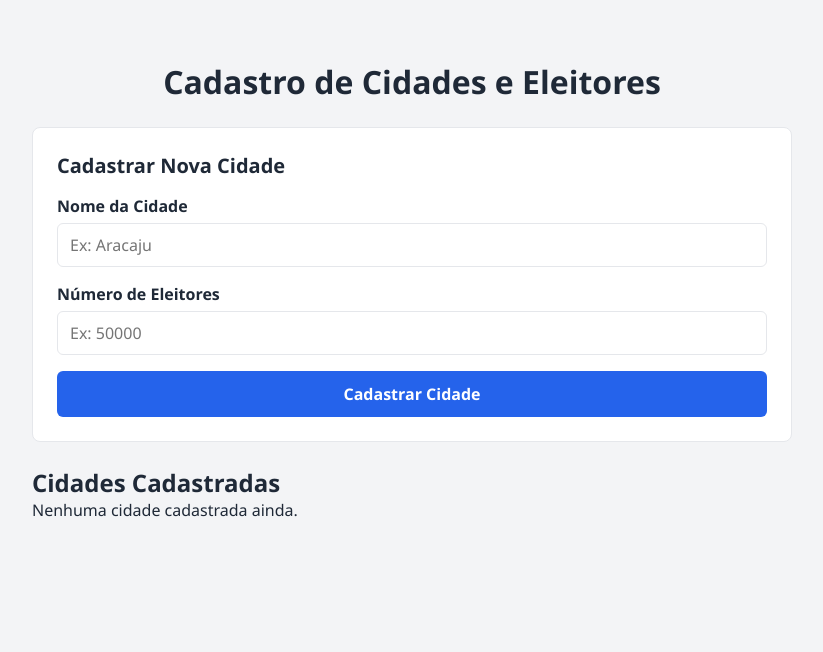
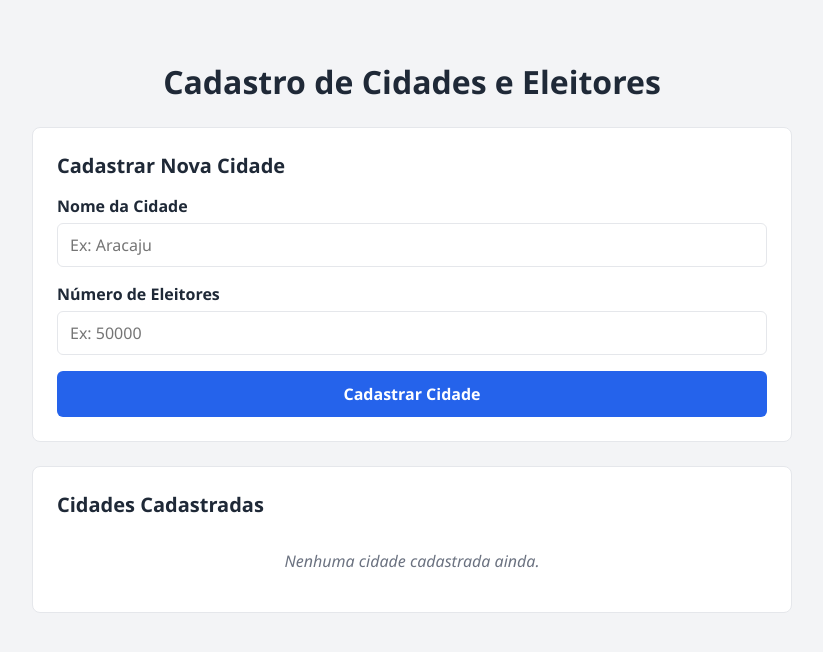
Before and after one commit to jonathasmborges-sudo/cidades-eleitores-angular, an Angular app: page / in a window 1280 px wide. Shown: the top 652 px of the page, without its empty margins (228-1051 px from the left). Built offline with nearby package versions, Linux system fonts and the light colour scheme.

Commit message:
Estilizacao CSS da tabela de listagem e estados de lista vazia

```diff
--- a/src/app/app.css
+++ b/src/app/app.css
@@ -56,3 +56,43 @@ button {
 button:hover {
   background-color: var(--cor-primaria-hover);
 }
+
+.card-tabela {
+  background-color: var(--fundo-card);
+  padding: 24px;
+  border-radius: 8px;
+  border: 1px solid var(--borda);
+}
+
+.card-tabela h2 {
+  margin-bottom: 16px;
+  font-size: 1.25rem;
+}
+
+.mensagem-vazia {
+  color: var(--texto-claro);
+  font-style: italic;
+  text-align: center;
+  padding: 16px 0;
+}
+
+table {
+  width: 100%;
+  border-collapse: collapse;
+}
+
+th, td {
+  padding: 12px;
+  text-align: left;
+  border-bottom: 1px solid var(--borda);
+}
+
+th {
+  background-color: var(--fundo-tela);
+  color: var(--texto-escuro);
+  font-weight: 600;
+}
+
+tr:last-child td {
+  border-bottom: none;
+}
```
